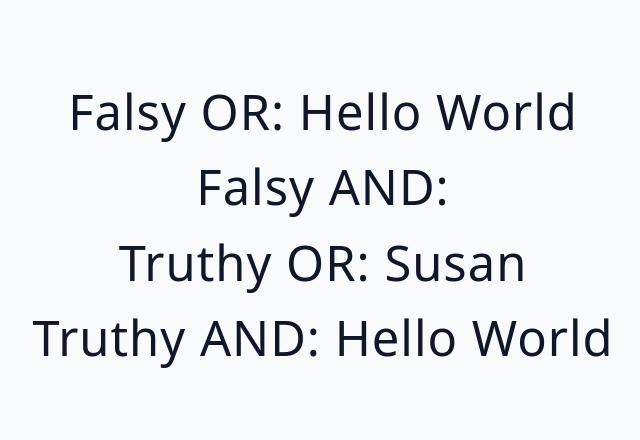
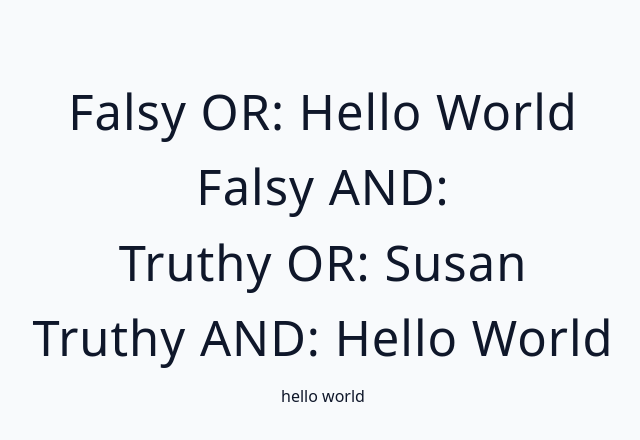
Before and after one commit to Radexman/advanced-react, a React (Vite) app: page / in a window 1280 px wide. Shown: the top 440 px of the page, without its empty margins (317-957 px from the left). Built offline with nearby package versions, Linux system fonts and the light colour scheme.

Commit message:
Short Circuit Operator

```diff
--- a/src/tutorial/Conditional Rendering/4-short-circuit-overwiev.jsx
+++ b/src/tutorial/Conditional Rendering/4-short-circuit-overwiev.jsx
@@ -6,12 +6,15 @@ const ShortCircuit = () => {
 	// truthy
 	const [name, setName] = useState('Susan');
 
+	const codeExample = text || 'hello world';
+
 	return (
 		<div>
 			<h1>Falsy OR: {text || 'hello world'}</h1>
 			<h1>Falsy AND: {text && 'hello world'}</h1>
 			<h1>Truthy OR: {name || 'hello world'}</h1>
 			<h1>Truthy AND: {name && 'hello world'}</h1>
+			{codeExample}
 		</div>
 	);
 };
```
